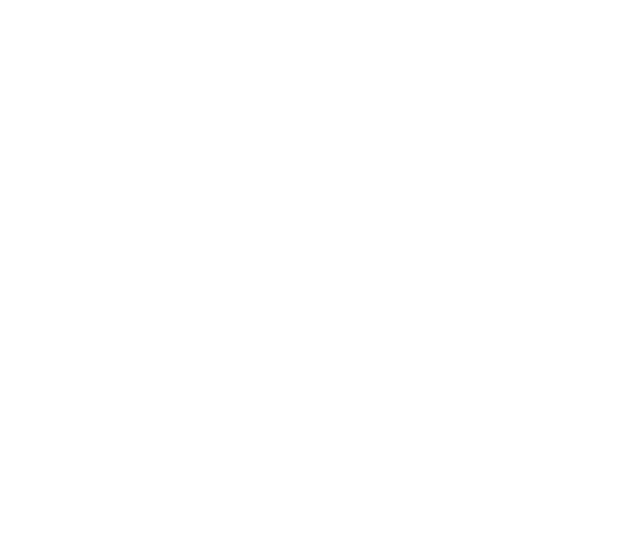
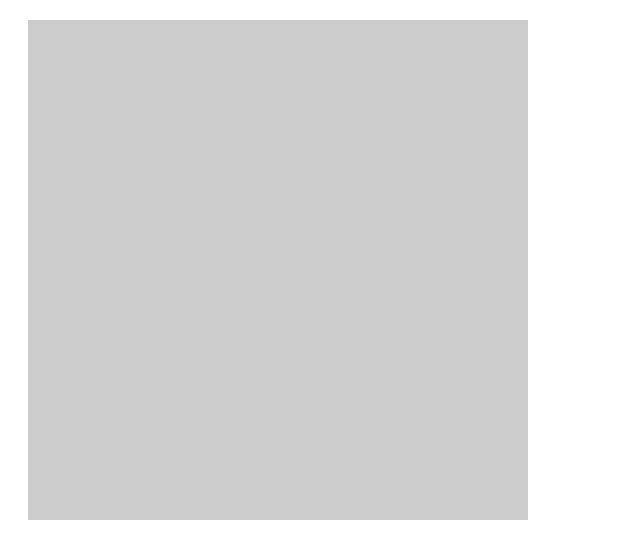
Before and after one commit to acciojob/Color-board-trishaSolanki, a website: page main.html in a window 1280 px wide. Shown: the whole page, without its empty margins (0-640 px from the left). Drawn offline with Linux system fonts and the light colour scheme.

Commit message:
created a submission

```diff
--- a/main.html
+++ b/main.html
@@ -8,6 +8,9 @@
 
 <body>
 	<!-- the entire body must be written by student -->
+	<div class="container">
+		<box class=square></box>
+	</div>
     <script type="text/javascript" src="./script.js">
 </script>
 
--- a/styles.css
+++ b/styles.css
@@ -1 +1,17 @@
 /*  your css code here. If applicable */
+.container{
+	display:grid;
+	grid-template-columns:repeat(80,100px);
+	gap:5px;
+	margin:20px;
+}
+.square {
+      width: 500px;
+      height: 500px;
+      background-color: #ccc; /* Initial color */
+      transition: background-color 1s ease; /* Smooth transition */
+    }
+
+    .square:hover {
+      background-color: #3498db; /* Color on hover */
+    }
```
